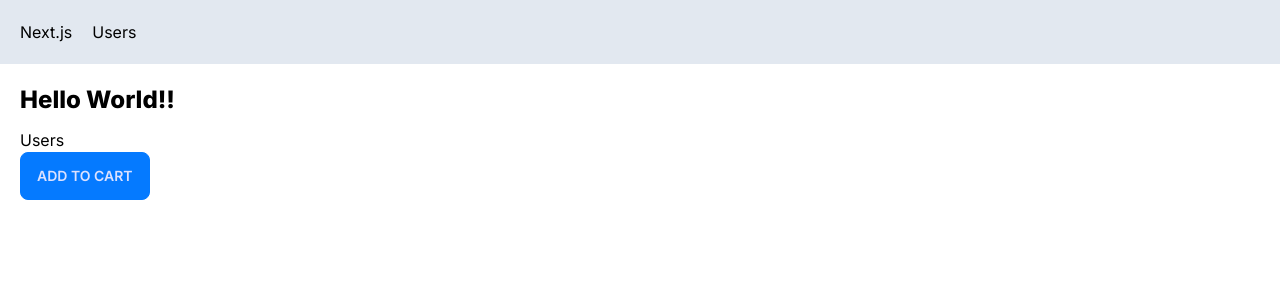
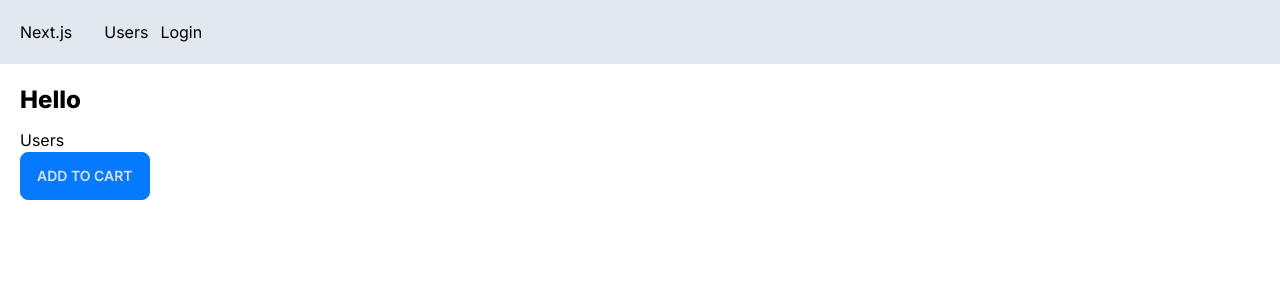
Before and after one commit to Valentin715/next-app, a Next.js app: page / in a window 1280 px wide. Shown: the top 300 px of the page. Built offline with nearby package versions, Linux system fonts and the light colour scheme; no server answers.

Commit message:
Added Google Auth

```diff
--- a/app/NavBar.tsx
+++ b/app/NavBar.tsx
@@ -1,15 +1,26 @@
+"use client";
+import { useSession } from "next-auth/react";
 import Link from "next/link";
 import React from "react";
 
 const NavBar = () => {
+  const { status, data: session } = useSession();
+
   return (
-    <div className="flex bg-slate-200 p-5">
+    <div className="flex bg-slate-200 p-5 space-x-3">
       <Link href="/" className="mr-5">
         Next.js
       </Link>
       <Link href="/users" className="mr-5">
         Users
       </Link>
+      {status === "loading" && <div>Loading...</div>}
+      {status === "authenticated" && <div>{session.user!.name}</div>}
+      {status === "unauthenticated" && (
+        <Link href="/api/auth/signin" className="mr-5">
+          Login
+        </Link>
+      )}
     </div>
   );
 };
--- /dev/null
+++ b/app/api/auth/[...nextauth]/route.ts
@@ -0,0 +1,15 @@
+import NextAuth from "next-auth";
+import GoogleProvider from "next-auth/providers/google";
+
+export const authOptions = {
+  providers: [
+    GoogleProvider({
+      clientId: process.env.GOOGLE_CLIENT_ID!,
+      clientSecret: process.env.GOOGLE_CLIENT_SECRET!,
+    }),
+  ],
+};
+
+const handler = NextAuth(authOptions);
+
+export { handler as GET, handler as POST };
--- /dev/null
+++ b/app/auth/Provider.tsx
@@ -0,0 +1,9 @@
+"use client";
+import React, { ReactNode } from "react";
+import { SessionProvider } from "next-auth/react";
+
+const AuthProvider = ({ children }: { children: ReactNode }) => {
+  return <SessionProvider>{children}</SessionProvider>;
+};
+
+export default AuthProvider;
--- a/app/layout.tsx
+++ b/app/layout.tsx
@@ -2,6 +2,7 @@
 import type { Metadata } from "next";
 import { Inter } from "next/font/google";
 import NavBar from "./NavBar";
+import AuthProvider from "./auth/Provider";
 
 const inter = Inter({ subsets: ["latin"] });
 
@@ -18,8 +19,10 @@
   return (
     <html lang="en" data-theme="winter">
       <body className={inter.className}>
-        <NavBar />
-        <main className="p-5">{children}</main>
+        <AuthProvider>
+          <NavBar />
+          <main className="p-5">{children}</main>
+        </AuthProvider>
       </body>
     </html>
   );
--- a/app/page.tsx
+++ b/app/page.tsx
@@ -1,11 +1,15 @@
 import Image from "next/image";
 import Link from "next/link";
 import ProductCard from "./components/ProductCard";
+import { getServerSession } from "next-auth";
+import { authOptions } from "./api/auth/[...nextauth]/route";
 
-export default function Home() {
+export default async function Home() {
+  const session = await getServerSession(authOptions);
+
   return (
     <main>
-      <h1>Hello World!!</h1>
+      <h1>Hello {session && <span>{session.user!.name}</span>}</h1>
       <Link href="/users">Users</Link>
       <ProductCard />
     </main>
--- a/package.json
+++ b/package.json
@@ -11,6 +11,7 @@
   "dependencies": {
     "@prisma/client": "^5.4.2",
     "next": "13.5.4",
+    "next-auth": "^4.24.3",
     "next-cloudinary": "^4.27.0",
     "react": "^18",
     "react-dom": "^18"
```
Also changed, not shown: 1 other file (tests, documents, lock files or other folders).
